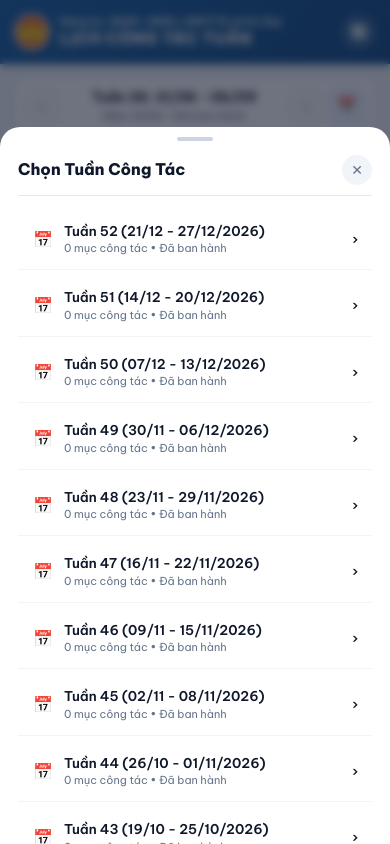
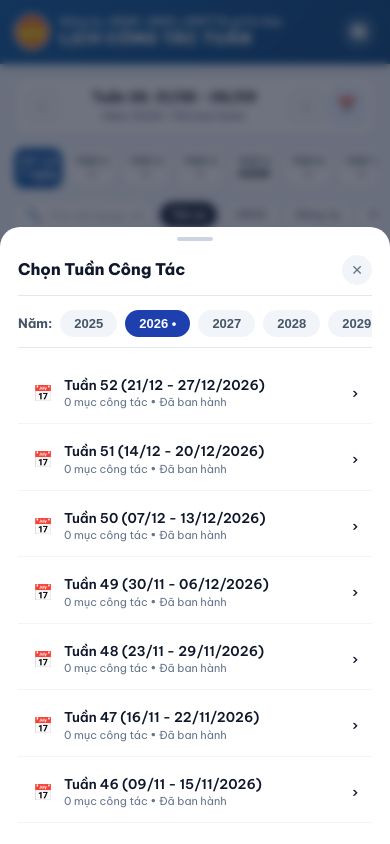
Before and after one commit to lehanhkt01-gif/lich-cong-tac-tuan, a plain HTML site: page mobile.html in a window 390 px wide. Both pictures are taken after a click on the element "Nhấn để chọn tuần khác". Shown: the top 844 px of the page. Drawn offline with Linux system fonts and the light colour scheme; no server answers.

Commit message:
feat: bo sung tuy chon cac nam 2027, 2028, 2029, 2030 tren Desktop va Mobile

```diff
--- a/js/mobile.js
+++ b/js/mobile.js
@@ -571,7 +571,7 @@
     // =========================================================================
     // CHỌN TUẦN (WEEK PICKER MODAL)
     // =========================================================================
-    openWeekPickerModal() {
+    openWeekPickerModal(selectedYear = null) {
         const modal = document.getElementById('weekPickerModal');
         const listEl = document.getElementById('weekListContainer');
         if (!modal || !listEl) return;
@@ -580,17 +580,35 @@
         const realCurrentWeek = currentInfo.weekNumber;
         const realCurrentYear = currentInfo.year;
 
-        let html = '';
+        const yearToRender = parseInt(selectedYear || this.currentYear || realCurrentYear, 10);
+
+        // Thanh chọn năm nhanh (2025 -> 2030)
+        const years = [2025, 2026, 2027, 2028, 2029, 2030];
+        let yearPillsHtml = `
+            <div style="display: flex; gap: 8px; overflow-x: auto; padding-bottom: 10px; margin-bottom: 10px; border-bottom: 1px solid #e2e8f0; -webkit-overflow-scrolling: touch;">
+                <span style="font-size: 13px; font-weight: 700; color: #475569; display: flex; align-items: center; white-space: nowrap;">Năm:</span>
+        `;
+        years.forEach(y => {
+            const isYActive = (y === yearToRender);
+            yearPillsHtml += `
+                <button type="button" onclick="MobileApp.openWeekPickerModal(${y})" style="padding: 6px 14px; border-radius: 20px; font-size: 13px; font-weight: 700; border: none; cursor: pointer; white-space: nowrap; ${isYActive ? 'background: #1e40af; color: #fff;' : 'background: #f1f5f9; color: #475569;'}">
+                    ${y} ${y === realCurrentYear ? '•' : ''}
+                </button>
+            `;
+        });
+        yearPillsHtml += `</div><div style="max-height: 55vh; overflow-y: auto; display: flex; flex-direction: column; gap: 6px;">`;
+
+        let html = yearPillsHtml;
         for (let w = 52; w >= 1; w--) {
-            const rangeStr = StorageService.getWeekDateRangeString(w, this.currentYear);
-            const isRealCurrent = (w === realCurrentWeek && this.currentYear === realCurrentYear);
-            const isSelected = (w === this.currentWeek);
+            const rangeStr = StorageService.getWeekDateRangeString(w, yearToRender);
+            const isRealCurrent = (w === realCurrentWeek && yearToRender === realCurrentYear);
+            const isSelected = (w === this.currentWeek && yearToRender === this.currentYear);
 
-            const sched = StorageService.getScheduleByWeek(this.currentYear, w);
+            const sched = StorageService.getScheduleByWeek(yearToRender, w);
             const count = (sched && sched.items) ? sched.items.length : 0;
 
             html += `
-                <div class="account-menu-item" style="padding: 12px 14px; ${isSelected ? 'background: #eff6ff; font-weight: 700; color: #1d4ed8;' : ''}" onclick="MobileApp.selectWeek(${this.currentYear}, ${w})">
+                <div class="account-menu-item" style="padding: 12px 14px; ${isSelected ? 'background: #eff6ff; font-weight: 700; color: #1d4ed8;' : ''}" onclick="MobileApp.selectWeek(${yearToRender}, ${w})">
                     <div class="menu-item-left">
                         <span class="menu-item-icon">📅</span>
                         <div>
@@ -602,6 +620,7 @@
                 </div>
             `;
         }
+        html += `</div>`;
 
         listEl.innerHTML = html;
         modal.classList.add('active');
--- a/mobile.html
+++ b/mobile.html
@@ -297,8 +297,8 @@
     </div>
 
     <!-- Scripts cần thiết -->
-    <script src="js/data.js?v=20260902_7"></script>
-    <script src="js/storage.js?v=20260902_7"></script>
-    <script src="js/mobile.js?v=20260902_7"></script>
+    <script src="js/data.js?v=20260902_8"></script>
+    <script src="js/storage.js?v=20260902_8"></script>
+    <script src="js/mobile.js?v=20260902_8"></script>
 </body>
 </html>
```
Also changed, not shown: guest.html (+9 -5 lines), index.html (+11 -7 lines).
